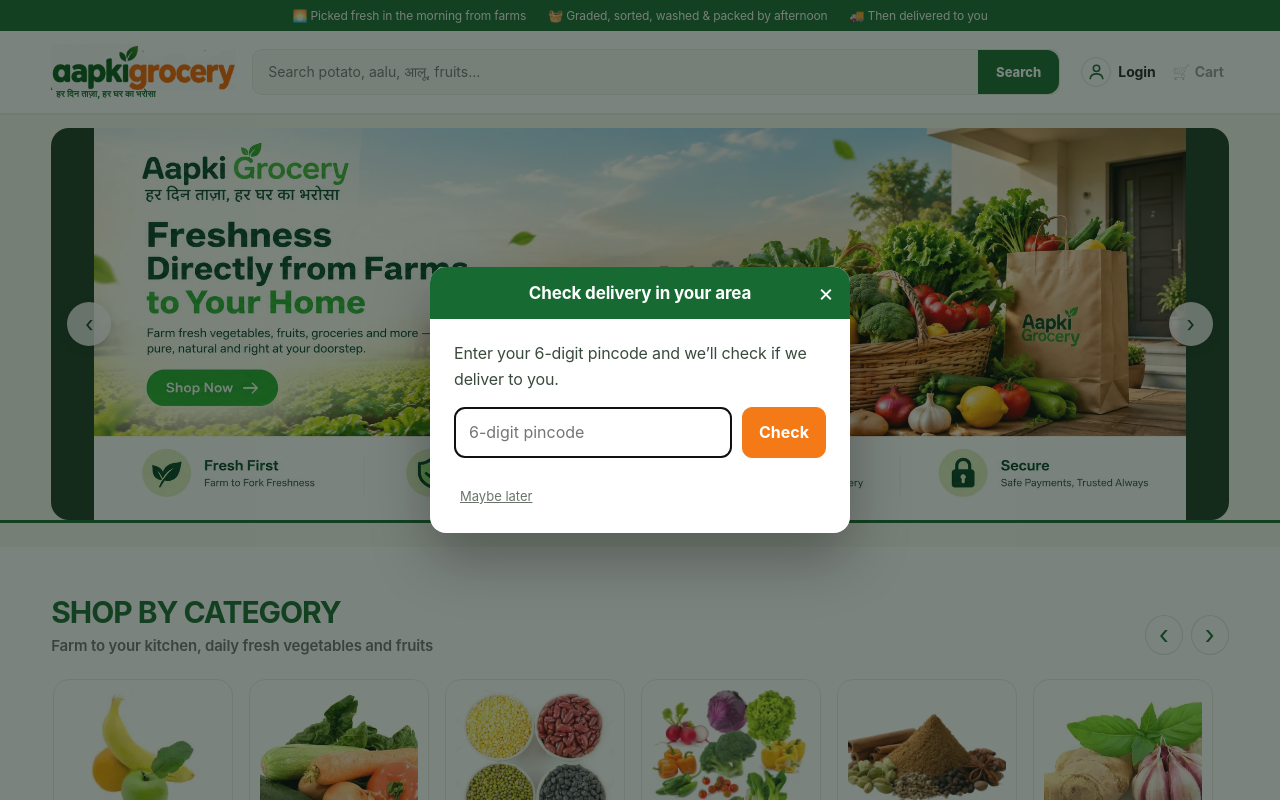
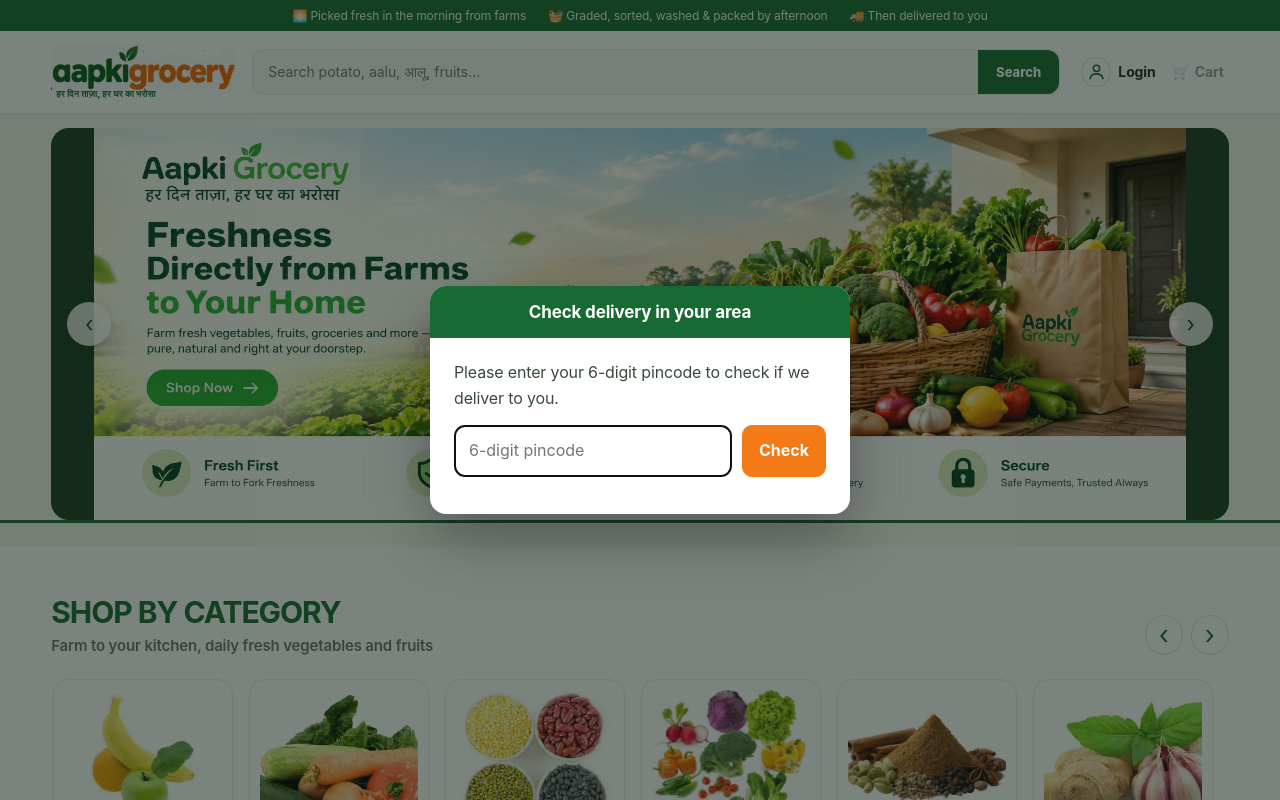
Before and after one commit to mukeshchauhan2010-create/Aapki-grover-, a PHP site: page /aapkigrocery/index.php?page=cart in a window 1280 px wide. Run offline with PHP 8.4, Linux system fonts and the light colour scheme; data comes from the database, SQL or seed files in the repository; some libraries are stand-ins or nearby versions.

Commit message:
Serviceability: make pincode popup mandatory for guests (no close/Maybe-later; retry on unserved) and drop the '(not in your area)' cart label

```diff
--- a/assets/css/style.css
+++ b/assets/css/style.css
@@ -1108,11 +1108,8 @@ img,svg,video{max-width:100%;height:auto}
 .ag-pin-ok{color:#1a7a34;font-weight:700}
 .ag-pin-err{color:#c0392b;font-weight:600;line-height:1.5}
 .ag-pin-err a{color:#12652f;font-weight:800}
-.ag-pin-skip{margin-top:14px;background:none;border:0;color:#68746b;font-size:13px;cursor:pointer;text-decoration:underline}
-
-/* Disabled Add-to-Cart & Login when area not served */
+/* Disabled Add-to-Cart when area not served (no extra label text) */
 .ag-disabled{opacity:.5!important;pointer-events:none!important;cursor:not-allowed!important;filter:grayscale(.3)}
-body.ag-not-served .add-to-cart.ag-disabled::after{content:" (not in your area)";font-weight:400;font-size:11px}
 
 /* ============================================================
    REFER & EARN — account menu item + page
--- a/assets/js/app.js
+++ b/assets/js/app.js
@@ -43,17 +43,19 @@ function agPinPrompt(opts){
   if(document.getElementById('agPinModal')) return;
   var wrap=document.createElement('div'); wrap.className='ag-modal'; wrap.id='agPinModal';
 
+  // MANDATORY gate: no close (✕) button and no "Maybe later" link. A guest
+  // must enter a pincode we actually serve before they can continue. The modal
+  // closes ONLY after a valid, served pincode is entered.
   wrap.innerHTML=
     '<div class="ag-modal-card ag-pin-card">'+
-      '<div class="ag-pin-head"><b>Check delivery in your area</b><button type="button" class="ag-pin-x" id="agPinX" aria-label="Close">&times;</button></div>'+
+      '<div class="ag-pin-head"><b>Check delivery in your area</b></div>'+
       '<div class="ag-modal-body">'+
-        '<p>Enter your 6-digit pincode and we\u2019ll check if we deliver to you.</p>'+
+        '<p>Please enter your 6-digit pincode to check if we deliver to you.</p>'+
         '<form id="agPinForm" class="ag-pin-form">'+
           '<input id="agPinInput" inputmode="numeric" pattern="[1-9][0-9]{5}" maxlength="6" placeholder="6-digit pincode" required>'+
           '<button type="submit" class="btn btn-primary">Check</button>'+
         '</form>'+
         '<p class="ag-pin-msg" id="agPinMsg"></p>'+
-        '<button type="button" class="ag-pin-skip" id="agPinClose">Maybe later</button>'+
       '</div>'+
     '</div>';
   document.body.appendChild(wrap);
@@ -70,15 +72,14 @@ function agPinPrompt(opts){
     if(served){
       msg.innerHTML='<span class="ag-pin-ok">\u2713 Great! We deliver to '+pin+'. You can start shopping.</span>';
       agApplyServiceState(true);
-      acTimer=setTimeout(agCloseModal, 2500);
+      acTimer=setTimeout(agCloseModal, 1500); // close shortly after success
     } else {
+      // Not served: keep the modal OPEN so they can try another pincode.
       msg.innerHTML='<span class="ag-pin-err">'+NOT_SERVED_MSG+'</span>';
       agApplyServiceState(false);
-      // Keep the message on screen; the visitor can still browse and log in.
+      try{input.value='';input.focus();}catch(_){}
     }
   });
-  wrap.querySelector('#agPinClose').addEventListener('click',agCloseModal);
-  var xBtn=wrap.querySelector('#agPinX'); if(xBtn) xBtn.addEventListener('click',agCloseModal);
 }
 
 /* Clicking a disabled Add-to-Cart re-opens the pincode prompt. */
```
